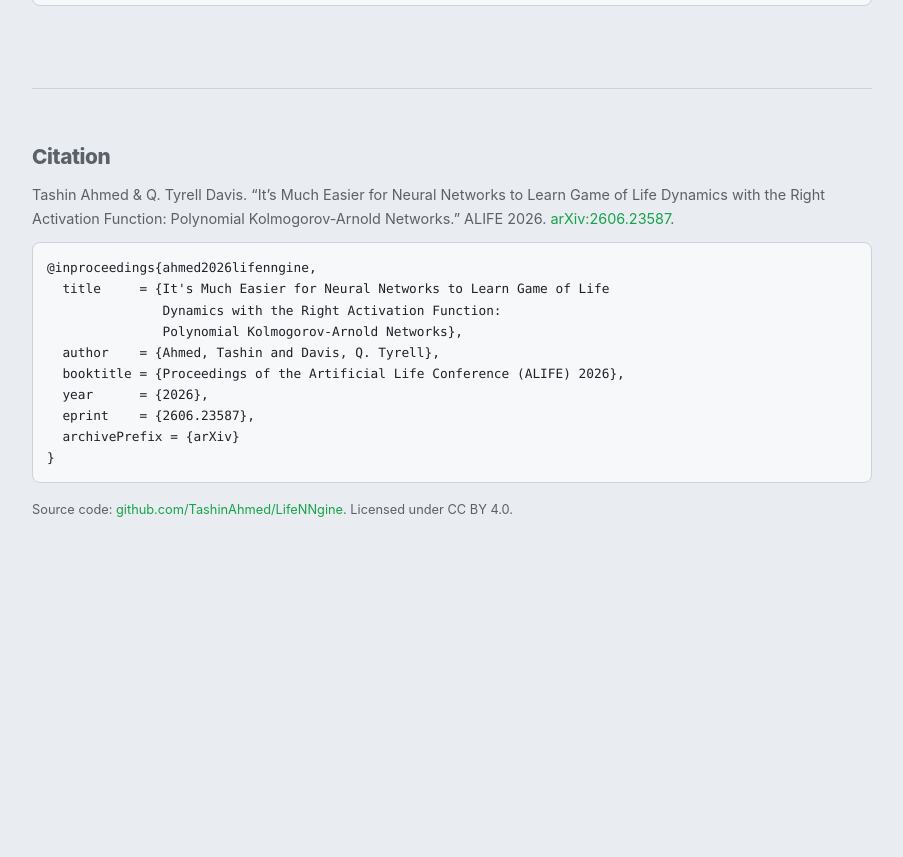
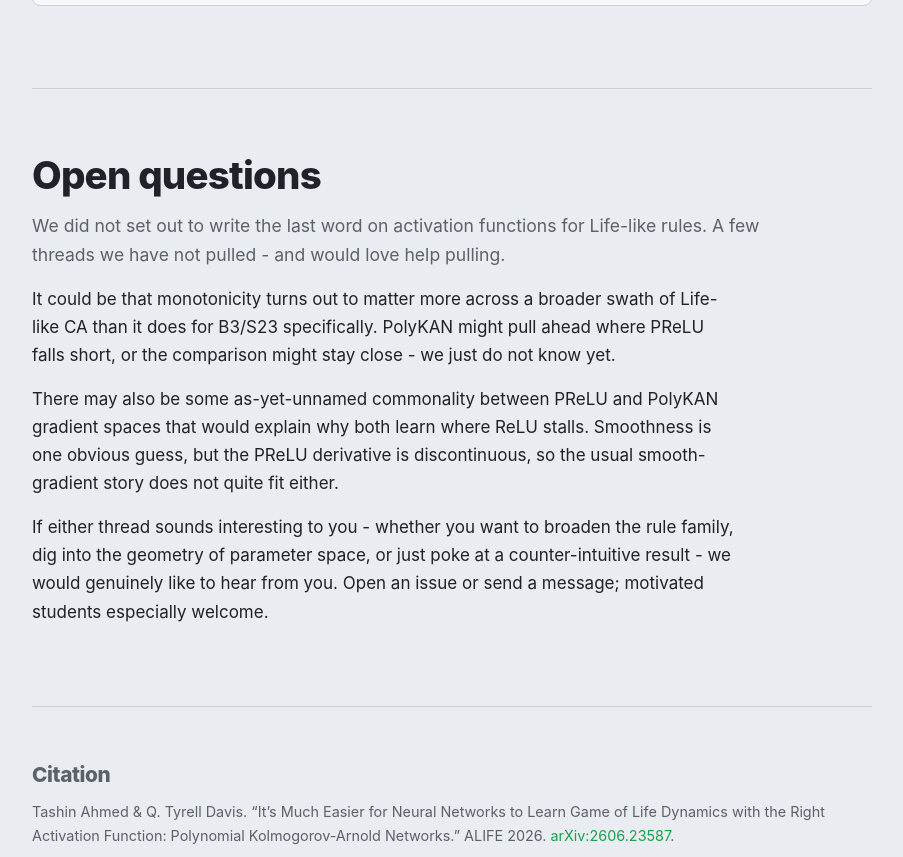
Before and after one commit to TashinAhmed/LifeNNgine, a website with bundled scripts: page web/index.html in a window 1280 px wide. Shown: the part 9178-10035 px from the top of the page, without its empty margins (188-1091 px from the left). Before the commit the page ends 9779 px from the top, so only its background shows below. Built offline with nearby package versions, Linux system fonts and the light colour scheme; files whose address does not match are found by name.

Commit message:
feat(web): add hedged 'Open questions' section inviting collaboration

```diff
--- a/web/index.html
+++ b/web/index.html
@@ -126,6 +126,15 @@
       </div>
     </section>
 
+    <!-- Open questions -->
+    <section class="chapter" id="ch-open-questions">
+      <h2 class="chapter__title">Open questions</h2>
+      <p class="chapter__lead">We did not set out to write the last word on activation functions for Life-like rules. A few threads we have not pulled - and would love help pulling.</p>
+      <p>It could be that monotonicity turns out to matter more across a broader swath of Life-like CA than it does for B3/S23 specifically. PolyKAN might pull ahead where PReLU falls short, or the comparison might stay close - we just do not know yet.</p>
+      <p>There may also be some as-yet-unnamed commonality between PReLU and PolyKAN gradient spaces that would explain why both learn where ReLU stalls. Smoothness is one obvious guess, but the PReLU derivative is discontinuous, so the usual smooth-gradient story does not quite fit either.</p>
+      <p>If either thread sounds interesting to you - whether you want to broaden the rule family, dig into the geometry of parameter space, or just poke at a counter-intuitive result - we would genuinely like to hear from you. Open an issue or send a message; motivated students especially welcome.</p>
+    </section>
+
     <!-- Footer -->
     <footer class="footer">
       <h2 class="chapter__title" style="font-size:1.3rem;">Citation</h2>
```
